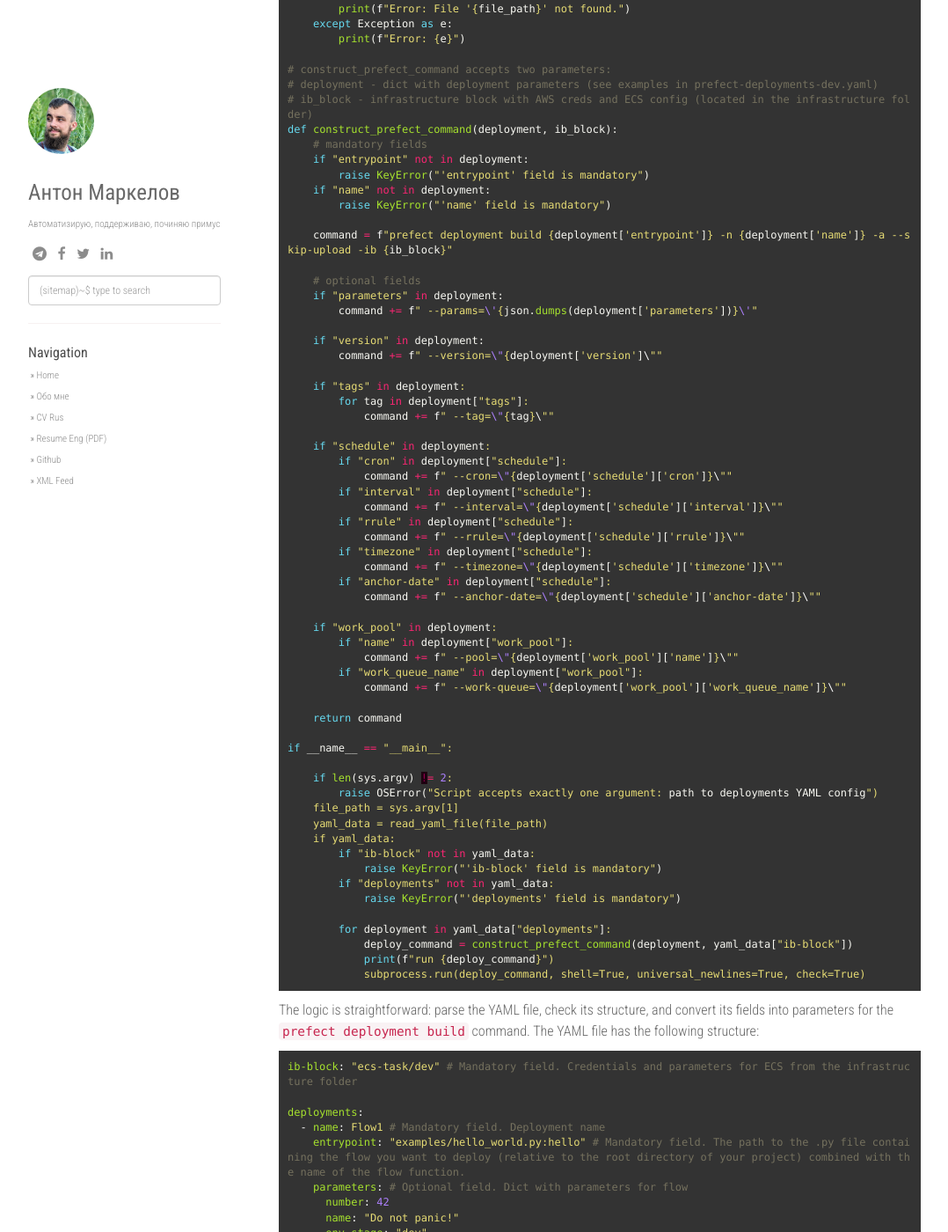
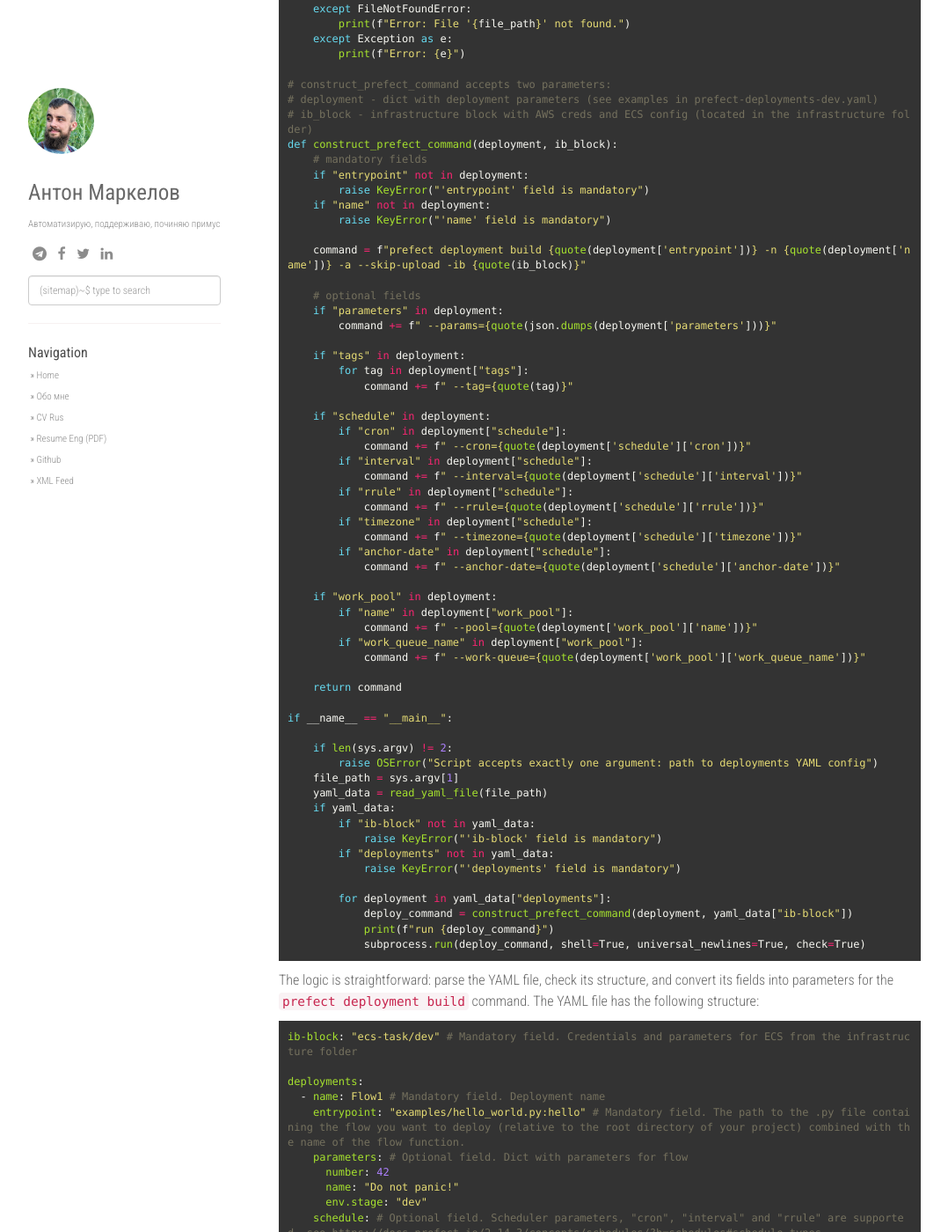
Before and after one commit to strangeman/strangeman.github.io, a Jekyll site: the page built from _posts/2023-11-09-prefect-cloud-deployment.md, in a window 1280 px wide and 1400 px high, scrolled down 1649 px. Shown: the whole window at 88% size, without its empty margins (53-1131 px from the left). Built offline with Jekyll 4.4.1, drawn with Linux system fonts in a browser that asks for light colours; nearby versions of some CDN libraries; comment, search, counter and statistics services are not loaded.

Commit message:
add proper shall quoting

```diff
--- a/_posts/2023-11-09-prefect-cloud-deployment.md
+++ b/_posts/2023-11-09-prefect-cloud-deployment.md
@@ -61,6 +61,7 @@
 import sys
 import subprocess
 import json
+from  shlex import quote
 
 def read_yaml_file(file_path):
     try:
@@ -82,36 +83,33 @@
     if "name" not in deployment:
         raise KeyError("'name' field is mandatory")
 
-    command = f"prefect deployment build {deployment['entrypoint']} -n {deployment['name']} -a --skip-upload -ib {ib_block}"
+    command = f"prefect deployment build {quote(deployment['entrypoint'])} -n {quote(deployment['name'])} -a --skip-upload -ib {quote(ib_block)}"
 
     # optional fields
     if "parameters" in deployment:
-        command += f" --params=\'{json.dumps(deployment['parameters'])}\'"
-
-    if "version" in deployment:
-        command += f" --version=\"{deployment['version']\""
+        command += f" --params={quote(json.dumps(deployment['parameters']))}"
 
     if "tags" in deployment:
         for tag in deployment["tags"]:
-            command += f" --tag=\"{tag}\""
+            command += f" --tag={quote(tag)}"
 
     if "schedule" in deployment:
         if "cron" in deployment["schedule"]:
-            command += f" --cron=\"{deployment['schedule']['cron']}\""
+            command += f" --cron={quote(deployment['schedule']['cron'])}"
         if "interval" in deployment["schedule"]:
-            command += f" --interval=\"{deployment['schedule']['interval']}\""
+            command += f" --interval={quote(deployment['schedule']['interval'])}"
         if "rrule" in deployment["schedule"]:
-            command += f" --rrule=\"{deployment['schedule']['rrule']}\""
+            command += f" --rrule={quote(deployment['schedule']['rrule'])}"
         if "timezone" in deployment["schedule"]:
-            command += f" --timezone=\"{deployment['schedule']['timezone']}\""
+            command += f" --timezone={quote(deployment['schedule']['timezone'])}"
         if "anchor-date" in deployment["schedule"]:
-            command += f" --anchor-date=\"{deployment['schedule']['anchor-date']}\""
+            command += f" --anchor-date={quote(deployment['schedule']['anchor-date'])}"
 
     if "work_pool" in deployment:
         if "name" in deployment["work_pool"]:
-            command += f" --pool=\"{deployment['work_pool']['name']}\""
+            command += f" --pool={quote(deployment['work_pool']['name'])}"
         if "work_queue_name" in deployment["work_pool"]:
-            command += f" --work-queue=\"{deployment['work_pool']['work_queue_name']}\""
+            command += f" --work-queue={quote(deployment['work_pool']['work_queue_name'])}"
 
     return command
 
```
